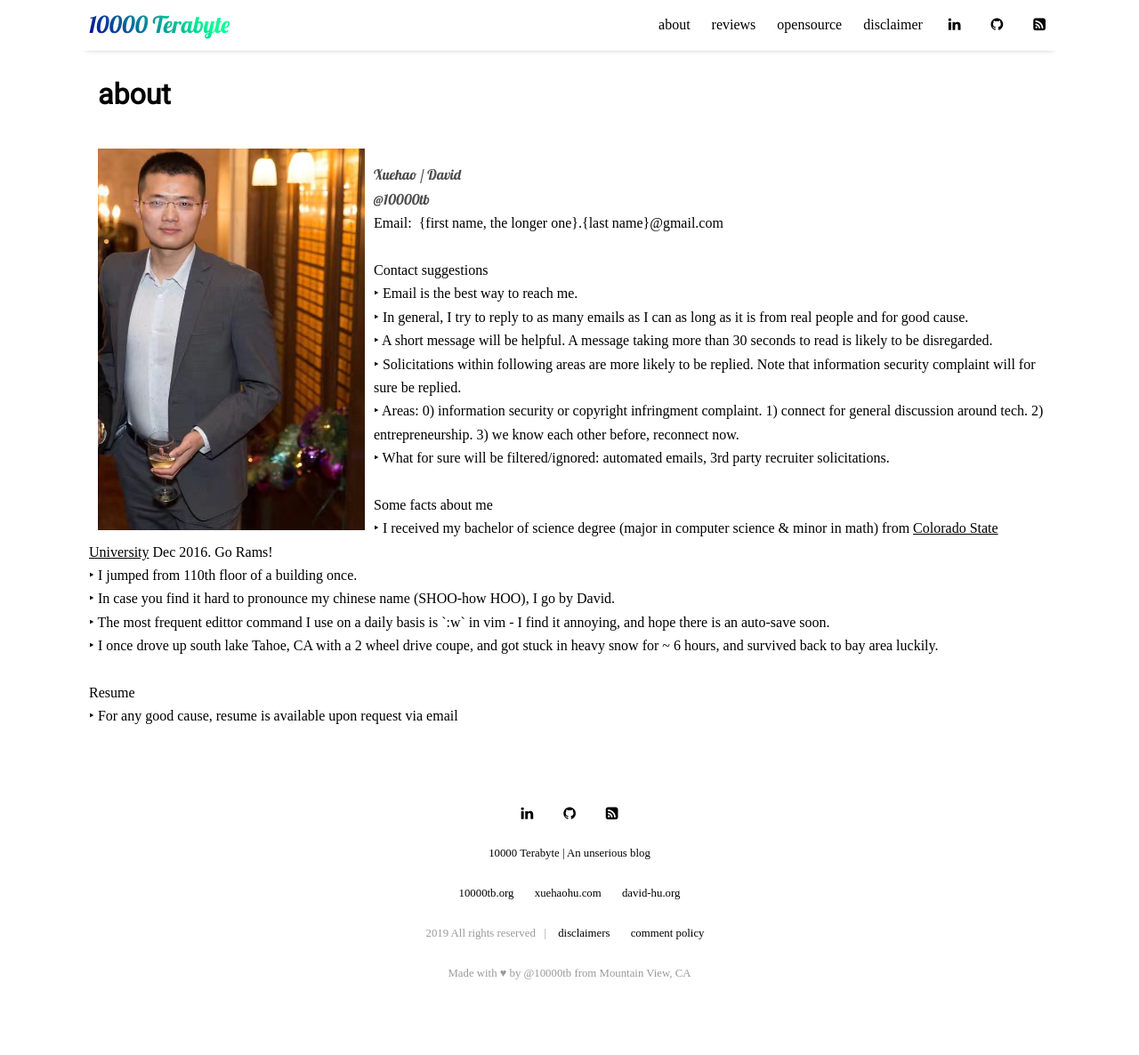
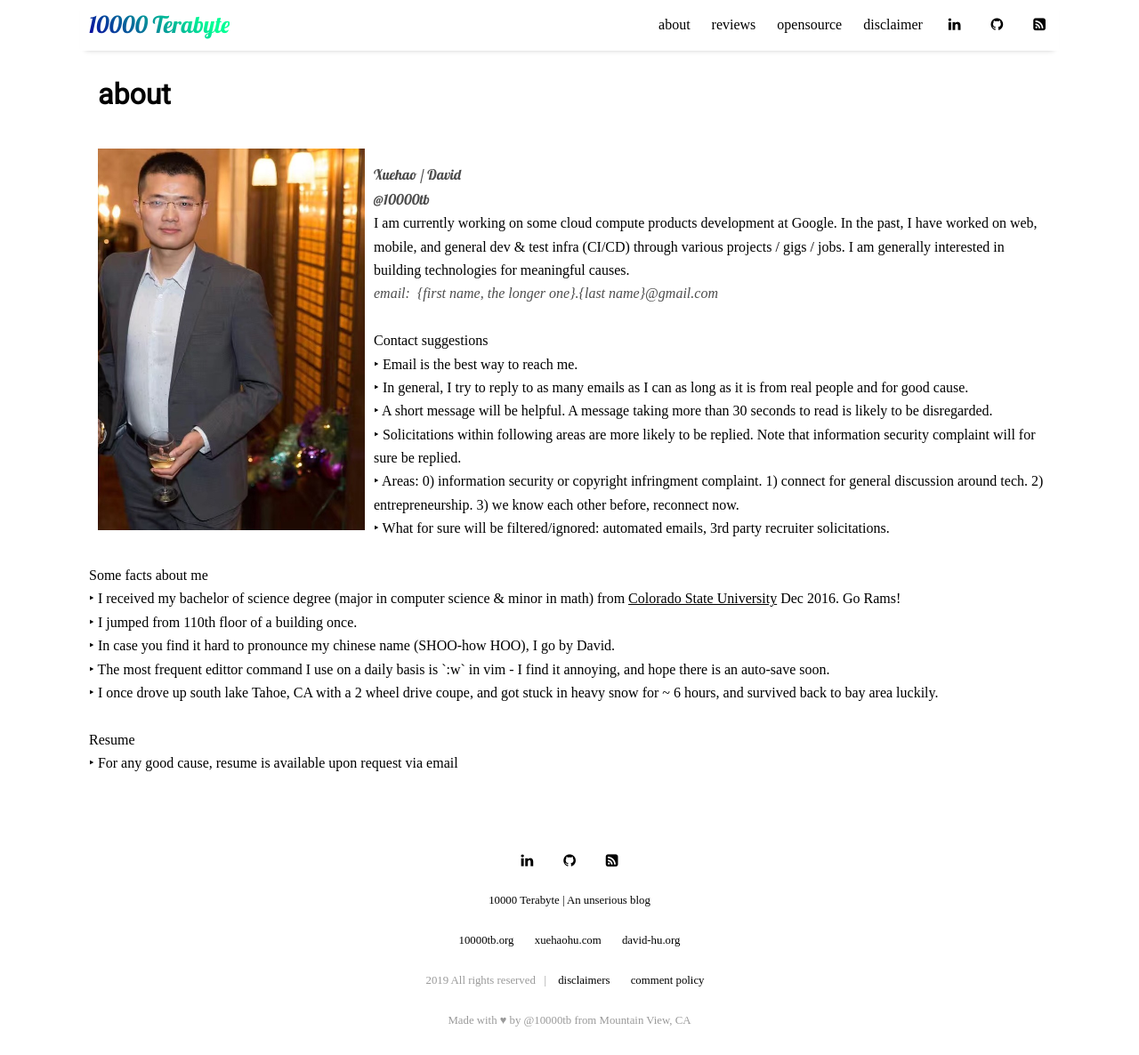
Before and after one commit to 10000TB/10000TB.github.io, a Jekyll site: the page built from pages/about.html, in a window 1280 px wide and 1186 px high. Shown: the whole window at 89% size. Built offline with Jekyll 4.4.1, drawn with Linux system fonts in a browser that asks for light colours; nearby versions of some CDN libraries; some web fonts are replaced.

Commit message:
[pages - about] added a brief intro and interest into about page.

```diff
--- a/pages/about.html
+++ b/pages/about.html
@@ -7,7 +7,8 @@ title: about
 	<span style="width:80px;height:30px;background-color:white;color:rgba(0,0,0,0.7); font-family: 'Lobster', cursive;">Xuehao / David<br/>
         @10000tb <br/>
 		 </span>
-    <span style="width:80px;height:30px;background-color:clear;color:black; font-family: 'Baskervville', serif;">Email:&nbsp;&nbsp;{first name, the longer one}.{last name}@gmail.com</span>
+        I am currently working on some cloud compute products development at Google. In the past, I have worked on web, mobile, and general dev & test infra (CI/CD) through various projects / gigs / jobs. I am generally interested in building technologies for meaningful causes. <br/>
+    <span style="width:80px;height:30px;background-color:clear;color:black; font-family: 'Baskervville', serif; color:rgba(0,0,0,0.7); font-style: italic;">email:&nbsp;&nbsp;{first name, the longer one}.{last name}@gmail.com</span>
     <br/><br/>
 <span style="width:80px;height:30px;background-color:clear;color:black;font-family: 'Baskervville', serif;">Contact suggestions&nbsp;&nbsp;</Strong></span><br/>
 ‣ Email is the best way to reach me.<br/>
```
